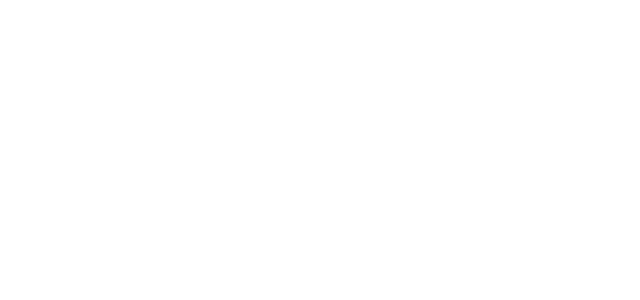
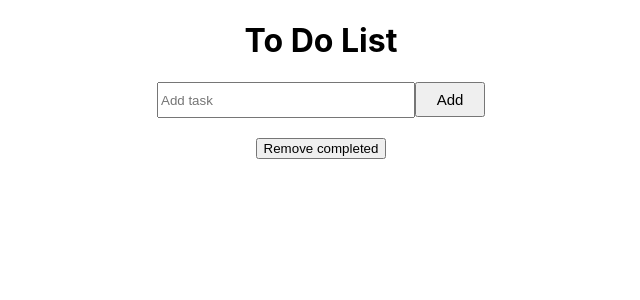
Before and after one commit to PeetuVainio/reactApp, a React (Create React App) app in the folder my-app/: page / in a window 1280 px wide. Shown: the top 300 px of the page, without its empty margins (319-959 px from the left). Built offline with nearby package versions, Linux system fonts and the light colour scheme.

Commit message:
lisääminen

```diff
--- a/my-app/src/App.css
+++ b/my-app/src/App.css
@@ -2,26 +2,13 @@
   text-align: center;
 }
 
-.App-logo {
-  height: 40vmin;
-  pointer-events: none;
+.addNappi {
+  width: 70px;
+  height: 35px;
+  font-size: 15px;
 }
 
-@media (prefers-reduced-motion: no-preference) {
-  .App-logo {
-    animation: App-logo-spin infinite 20s linear;
-  }
+.lisaaTask {
+  width: 250px;
+  height: 30px;
 }
-
-.App-link {
-  color: #61dafb;
-}
-
-@keyframes App-logo-spin {
-  from {
-    transform: rotate(0deg);
-  }
-  to {
-    transform: rotate(360deg);
-  }
-}
--- a/my-app/src/App.js
+++ b/my-app/src/App.js
@@ -1,14 +1,39 @@
-import logo from './logo.svg';
 import './App.css';
+import React, { useState } from 'react';
+import data from "./data.json";
+import Header from "./Header";
+import ToDoList from "./ToDoList";
+import ToDoForm from './ToDoForm';
 
 function App() {
+
+  const [ toDoList, setToDoList ] = useState(data);
+
+  const handleToggle = (id) => {
+    let mapped = toDoList.map(task => {
+      return task.id === Number(id) ? { ...task, complete: !task.complete } : { ...task};
+    });
+    setToDoList(mapped);
+  }
+
+  const handleFilter = () => {
+    let filtered = toDoList.filter(task => {
+      return !task.complete;
+    });
+    setToDoList(filtered);
+  }
+
+  const addTask = (userInput ) => {
+    let copy = [...toDoList];
+    copy = [...copy, { id: toDoList.length + 1, task: userInput, complete: false }];
+    setToDoList(copy);
+  }
+
   return (
     <div className="App">
-      <header className="">
-      </header>
-      <div className="">
-
-      </div>
+      <Header />
+      <ToDoForm addTask={addTask}/>
+      <ToDoList toDoList={toDoList} handleToggle={handleToggle} handleFilter={handleFilter}/>
     </div>
   );
 }
--- /dev/null
+++ b/my-app/src/Header.js
@@ -0,0 +1,11 @@
+import React from 'react';
+
+const Header = () => {
+    return (
+        <header>
+            <h1>To Do List</h1>
+        </header>
+    );
+};
+
+export default Header;
--- /dev/null
+++ b/my-app/src/ToDo.js
@@ -0,0 +1,17 @@
+import React from 'react';
+
+const ToDo = ({todo, handleToggle}) => {
+
+    const handleClick = (e) => {
+        e.preventDefault()
+        handleToggle(e.currentTarget.id)
+    }
+
+    return (
+        <div id={todo.id} key={todo.id + todo.task} name="todo" value={todo.id} onClick={handleClick} className={todo.complete ? "todo strike" : "todo"}>
+            {todo.task}
+        </div>
+    );
+};
+
+export default ToDo;
--- /dev/null
+++ b/my-app/src/ToDoForm.js
@@ -0,0 +1,24 @@
+import React, { useState } from 'react';
+
+const ToDoForm = ({ addTask }) => {
+
+    const [ userInput, setUserInput ] = useState('');
+
+    const handleChange = (e) => {
+        setUserInput(e.currentTarget.value)
+    }
+
+    const handleSubmit = (e) => {
+        e.preventDefault();
+        addTask(userInput);
+        setUserInput("");
+    }
+    return (
+        <form onSubmit={handleSubmit}>
+            <input value={userInput} type="text" onChange={handleChange} placeholder="Add task" className="lisaaTask"/>
+            <button className="addNappi">Add</button>
+        </form>
+    );
+};
+
+export default ToDoForm;
--- /dev/null
+++ b/my-app/src/ToDoList.js
@@ -0,0 +1,17 @@
+import React from 'react';
+import ToDo from './ToDo';
+
+const ToDoList = ({toDoList, handleToggle, handleFilter}) => {
+    return (
+        <div>
+            {toDoList.map(todo => {
+                return (
+                    <ToDo todo={todo} handleToggle={handleToggle} handleFilter={handleFilter}/>
+                )
+            })}
+            <button style={{margin: '20px'}} onClick={handleFilter}>Remove completed</button>
+        </div>
+    );
+};
+
+export default ToDoList;
--- /dev/null
+++ b/my-app/src/data.json
@@ -0,0 +1,3 @@
+[{
+
+  }]
--- a/my-app/src/index.css
+++ b/my-app/src/index.css
@@ -11,3 +11,10 @@
   font-family: source-code-pro, Menlo, Monaco, Consolas, 'Courier New',
     monospace;
 }
+
+.todo {
+  cursor: pointer;
+}
+.strike {
+  text-decoration: line-through;
+}
```
